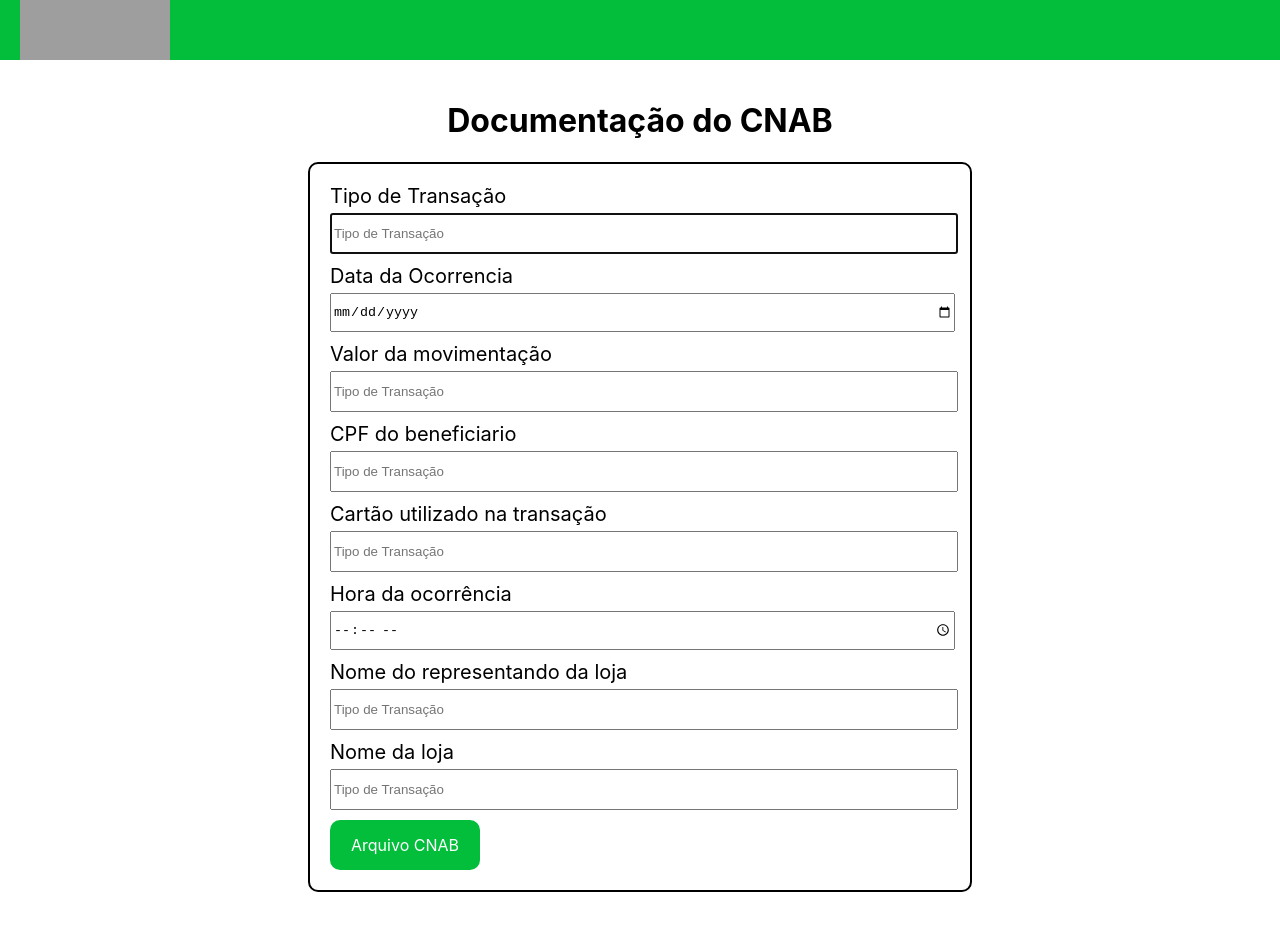
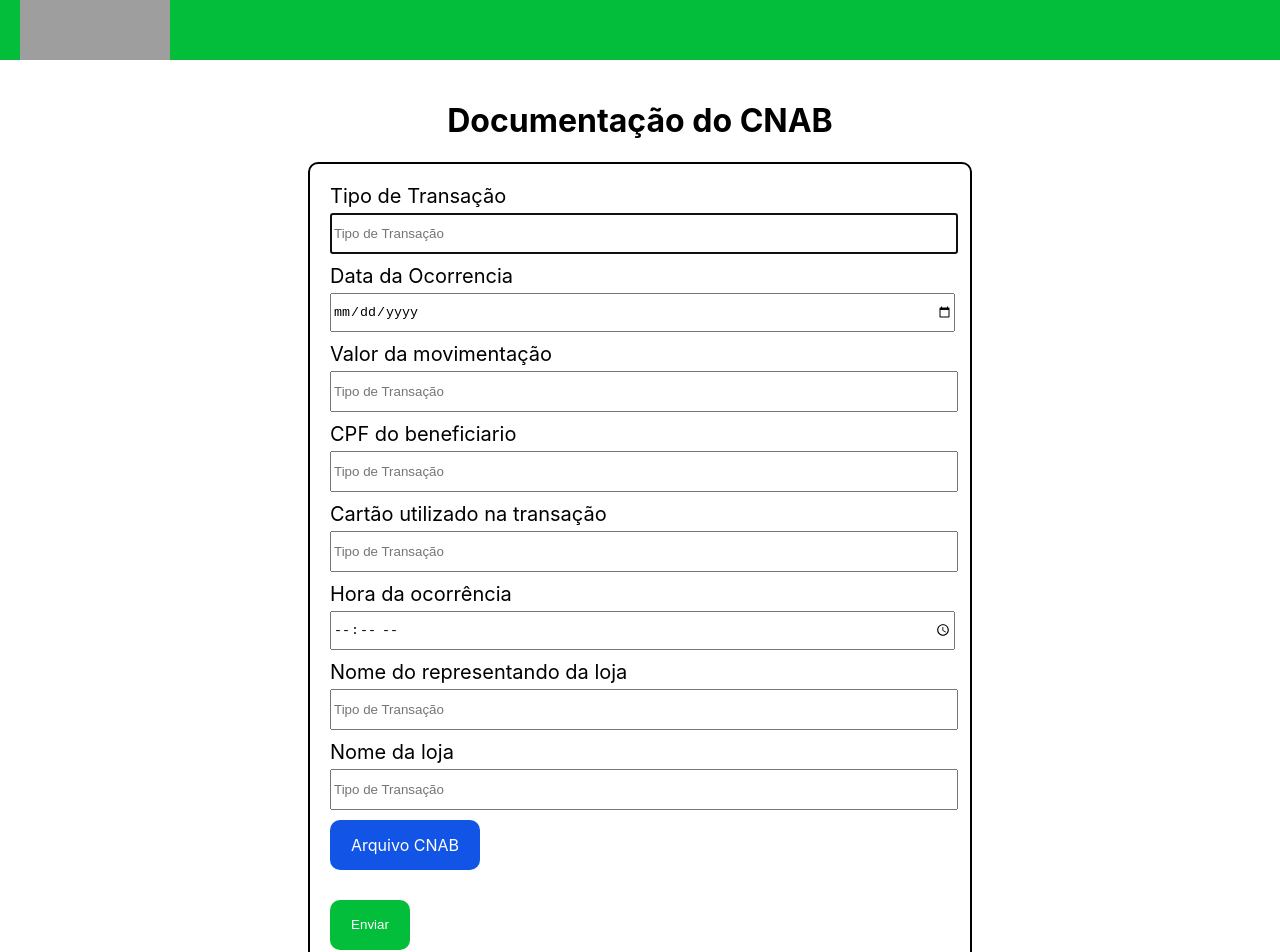
Before and after one commit to mercurio236/desafioByCoders, a React (Create React App) app in the folder banco/: page / in a window 1280 px wide. Shown: the top 952 px of the page. Before the commit the page ends 912 px from the top, so only its background shows below. Built offline with nearby package versions, Linux system fonts and the light colour scheme; grey boxes are pictures that could not be loaded.

Commit message:
Adicionado botão de enviar

```diff
--- a/banco/src/Home/home.css
+++ b/banco/src/Home/home.css
@@ -42,7 +42,7 @@ input[type='file']{
 }
 
 .upload{
-    background-color:  rgb(2, 190, 59);
+    background-color: rgb(18, 85, 230);
     width: 150px;
     height: 50px;
     justify-content: center;
@@ -66,3 +66,19 @@ input[type='file']{
     align-items: center;
     gap: 10px;
 }
+
+.btnEnviar{
+    height: 50px;
+    width: 80px;
+    margin-top: 30px;
+    border: transparent;
+
+    background-color:  rgb(2, 190, 59);
+    color: #FFF;
+    border-radius: 10px;
+    cursor: pointer;
+}
+
+.btnEnviar:hover{
+    background-color: rgb(68, 117, 223);
+}
--- a/banco/src/Home/index.js
+++ b/banco/src/Home/index.js
@@ -8,7 +8,7 @@ export default function Home() {
     const [cpf, setCpf] = useState();
 
     function handleCpf(e) {
-        setCpf(cpfMask( e.target.value ))
+        setCpf(cpfMask(e.target.value))
     }
 
     const handleUploadFile = (e) => {
@@ -38,7 +38,7 @@ export default function Home() {
         <div className="containerHome">
             <h1 className="title">Documentação do CNAB</h1>
             <div className="formOrg">
-                <form className="form">
+                <form className="form" onSubmit={() => { }}>
                     <label className="labelInput">Tipo de Transação</label>
                     <input type="text" className="input" placeholder="Tipo de Transação" autoFocus />
 
@@ -68,9 +68,9 @@ export default function Home() {
                         <input onChange={handleUploadFile} id="labelInput" type="file" accept="application/txt" />
                         {file.info}
                     </div>
+                    <button type='submit' className="btnEnviar">Enviar</button>
                 </form>
             </div>
-
         </div>
     )
 }
```
